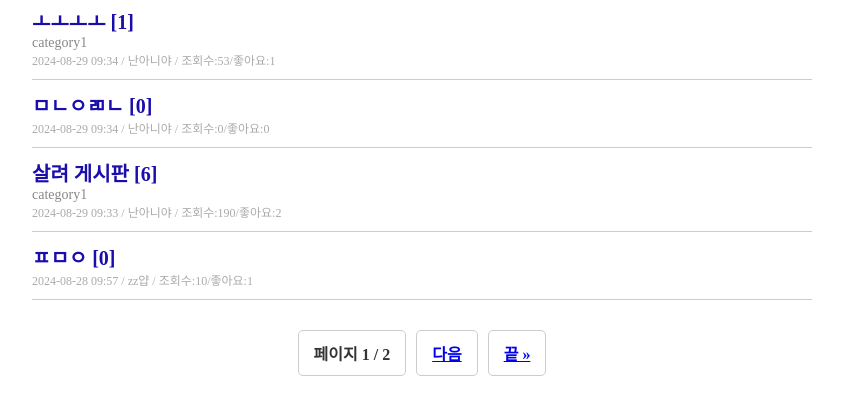
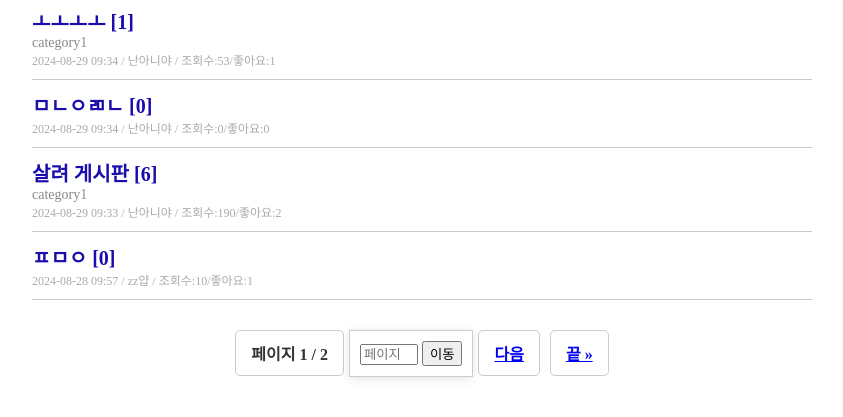
Before and after one commit to coder118/project, a Django app: page /book/ in a window 1280 px wide. Shown: the part 1115-1532 px from the top of the page, without its empty margins (99-942 px from the left). Before the commit the page ends 1491 px from the top, so only its background shows below. Run offline with Django 4.2, Linux system fonts and the light colour scheme; data comes from the database, SQL or seed files in the repository; some web fonts are replaced.

Commit message:
page adjust

```diff
--- a/web_project_venv/mysite/book/templates/book/index.html
+++ b/web_project_venv/mysite/book/templates/book/index.html
@@ -562,6 +562,28 @@
             color: #666;
         }
 
+        .page-popup {
+            {% comment %} position: absolute; {% endcomment %}
+            background-color: white;
+            border: 1px solid #ccc;
+            padding: 10px;
+            box-shadow: 0 2px 10px rgba(0, 0, 0, 0.1);
+            z-index: 100;
+
+        }
+
+        .page-popup input {
+            width: 50px;
+        }
+
+        #pageInputBtn {
+            margin-left: 10px;
+            cursor: pointer;
+            position: relative; /* 팝업이 버튼 위에 나타나도록 함 */
+        }
+
+
+
 
 
 
@@ -878,9 +900,17 @@
                                 </div>
                                 {% endif %}
 
+
                                 <span class="current">
                                     페이지 {{ page_obj.number }} / {{ page_obj.paginator.num_pages }}
                                 </span>
+
+                                <div id="pagePopup" class="page-popup" >
+                                    <input type="number" id="pageInput" min="1" max="{{ page_obj.paginator.num_pages }}" placeholder="페이지 번호 입력">
+
+                                    <button id="movePageBtn">이동</button>
+                                    <div id="pageWarning" style="color: red; display: none;">잘못된 입력입니다!</div>
+                                </div>
 
                                 {% if page_obj.has_next %}
                                 <div class="pagination-controls">
@@ -894,6 +924,46 @@
 
 
                         {%endif%}
+                        <script>
+                            {% comment %} document.getElementById("pageInputBtn").addEventListener("click", function() {
+                                // 팝업 박스 표시
+                                var popup = document.getElementById("pagePopup");
+                                popup.style.display = popup.style.display === "none" ? "block" : "none";
+                            }); {% endcomment %}
+
+                            document.getElementById("movePageBtn").addEventListener("click", function() {
+                                var input = document.getElementById("pageInput");
+                                var pageNumber = parseInt(input.value);
+                                var maxPage = parseInt(input.max);
+                                var minPage = parseInt(input.min);
+                                var warning = document.getElementById("pageWarning");
+
+
+
+                                // 입력 값이 없는 경우
+                                if (!input.value) {
+                                    warning.textContent = "페이지 번호를 입력하세요!";
+                                    warning.style.display = "block";
+                                    return;
+                                }
+
+                                // 입력 값이 최소값과 최대값 사이인지 확인
+                                if (pageNumber < minPage || pageNumber > maxPage) {
+                                    warning.textContent = `페이지 번호는 ${minPage}에서 ${maxPage} 사이여야 합니다.`;
+                                    warning.style.display = "block";
+                                    return;
+                                }
+
+                                // 경고 메시지 숨김
+                                warning.style.display = "none";
+
+                                var newUrl = "?page=" + pageNumber;
+
+                                // 해당 페이지로 이동
+                                window.location.href = newUrl;
+                            });
+                        </script>
+
 
                     </div>
 
```
